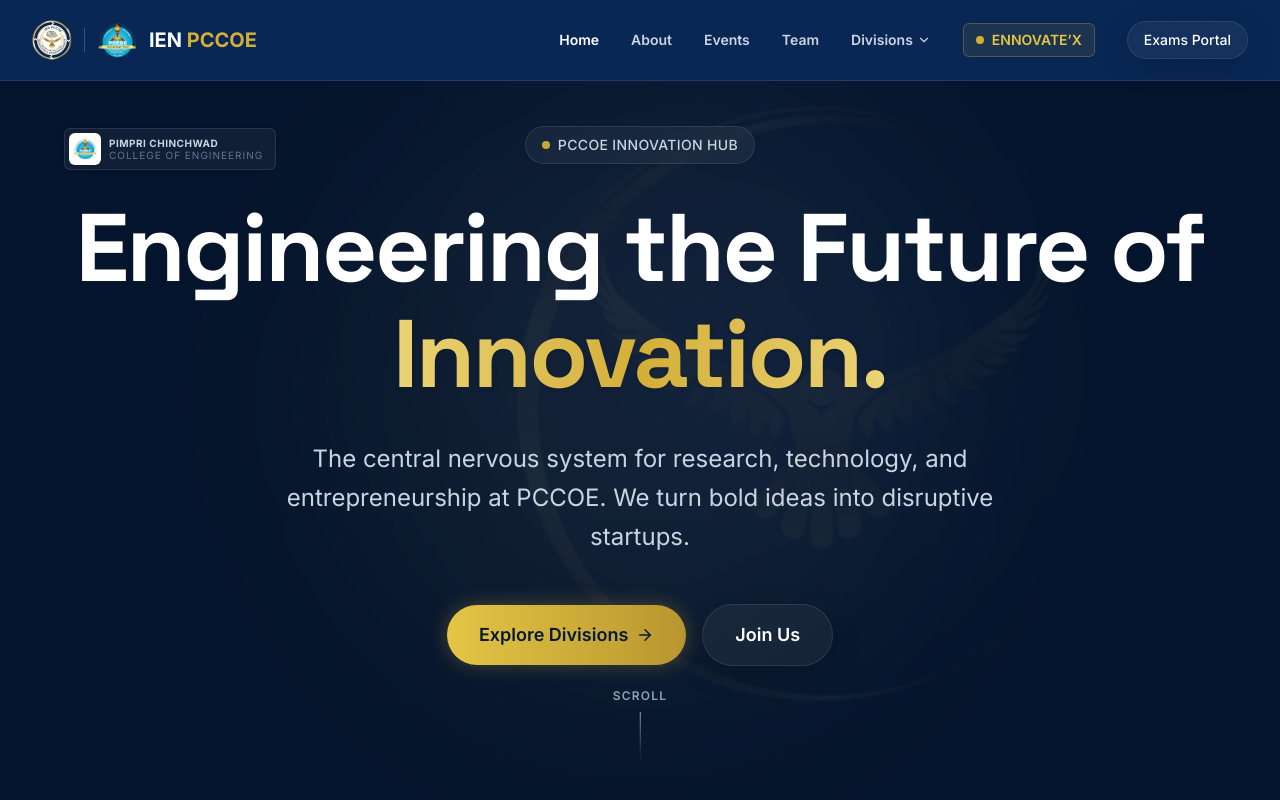
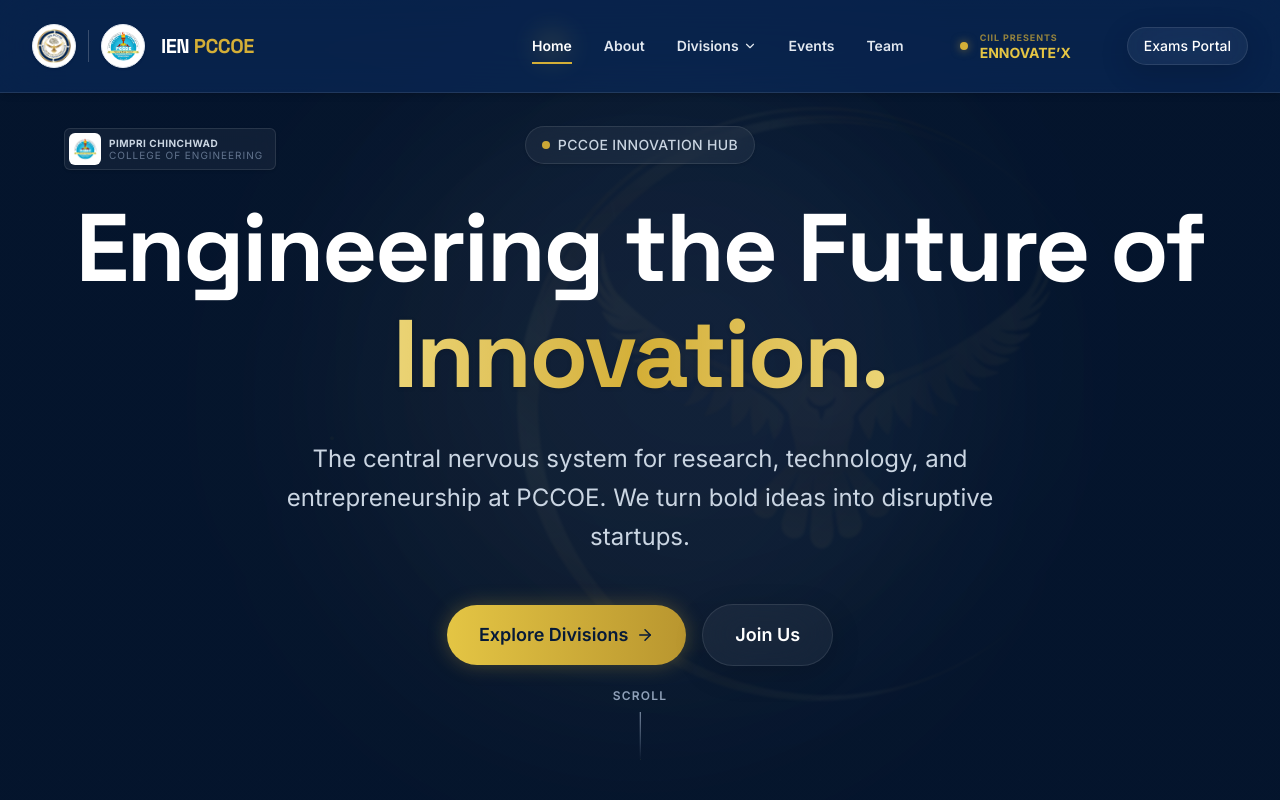
Before and after one commit to harshkaranje07/ien-club, a React (Vite) app in the folder frontend/: page / in a window 1280 px wide. Shown: the top 800 px of the page. Built offline with nearby package versions, Linux system fonts and the light colour scheme.

Commit message:
Improved the navbar and home and related files

```diff
--- a/frontend/src/components/layout/Navbar.tsx
+++ b/frontend/src/components/layout/Navbar.tsx
@@ -1,37 +1,43 @@
-import { useState, useEffect } from "react";
-import { Link, useLocation } from "react-router-dom";
-import { Menu, X, ChevronDown } from "lucide-react";
-import { motion, AnimatePresence } from "framer-motion";
-import { Button } from "../ui/Button";
+import { useState, useEffect } from 'react';
+import { Link, useLocation } from 'react-router-dom';
+import { Menu, X, ChevronDown, Rocket } from 'lucide-react';
+import { motion, AnimatePresence, useReducedMotion } from 'motion/react';
+import { Button } from '../ui/Button';
 
 const divisions = [
-  { name: "IIC", path: "/divisions/iic", desc: "Institution Innovation Council" },
-  { name: "IPR", path: "/divisions/ipr", desc: "Intellectual Property Rights" },
-  { name: "CIIL", path: "/divisions/ciil", desc: "Center for Innovation & Industry Linkage" },
+  { name: 'IIC', path: '/divisions/iic', desc: 'Institution Innovation Council' },
+  { name: 'IPR', path: '/divisions/ipr', desc: 'Intellectual Property Rights' },
+  { name: 'CIIL', path: '/divisions/ciil', desc: 'Center for Innovation & Industry Linkage' },
 ];
 
 const navLinks = [
-  { name: "Home", path: "/" },
-  { name: "About", path: "/about" },
-  { name: "Events", path: "/events" },
-  { name: "Team", path: "/team" },
+  { name: 'Home', path: '/' },
+  { name: 'About', path: '/about' },
+  { name: 'Events', path: '/events' },
+  { name: 'Team', path: '/team' },
 ];
 
 export function Navbar() {
   const [isOpen, setIsOpen] = useState(false);
   const [scrolled, setScrolled] = useState(false);
   const [activeDropdown, setActiveDropdown] = useState(false);
+  const [isMobile, setIsMobile] = useState(false);
   const location = useLocation();
+  const prefersReducedMotion = useReducedMotion();
 
-  const isMobile =
-    typeof window !== "undefined" && window.innerWidth < 768;
+  useEffect(() => {
+    const checkMobile = () => setIsMobile(window.innerWidth < 768);
+    checkMobile();
+    window.addEventListener('resize', checkMobile);
+    return () => window.removeEventListener('resize', checkMobile);
+  }, []);
 
   useEffect(() => {
     const handleScroll = () => {
       setScrolled(window.scrollY > 20);
     };
-    window.addEventListener("scroll", handleScroll);
-    return () => window.removeEventListener("scroll", handleScroll);
+    window.addEventListener('scroll', handleScroll);
+    return () => window.removeEventListener('scroll', handleScroll);
   }, []);
 
   useEffect(() => {
@@ -39,108 +45,152 @@
     setActiveDropdown(false);
   }, [location]);
 
+  const shouldAnimate = !prefersReducedMotion && !isMobile;
+
   const navClass = scrolled
-    ? "bg-navy-900/90 border-b border-white/10 py-3"
-    : "bg-navy-900/80 border-b border-white/10 py-5";
+    ? `bg-navy-900/80 ${isMobile ? 'backdrop-blur-md' : 'backdrop-blur-xl'} border-b border-white/10 shadow-lg py-3`
+    : `bg-navy-900/60 ${isMobile ? 'backdrop-blur-md' : 'backdrop-blur-xl'} border-b border-white/10 shadow-md py-6`;
+
+  const linkClass = 'text-slate-200 hover:text-white';
+
+  const logoTextClass = 'text-white';
 
   return (
-    <nav className={`fixed top-0 w-full z-50 transition-all duration-300 ${navClass}`}>
+    <nav className={`fixed top-0 w-full z-50 transition-all duration-500 ease-[cubic-bezier(0.22,1,0.36,1)] ${navClass}`}>
       <div className="max-w-7xl mx-auto px-4 sm:px-6 lg:px-8">
         <div className="flex justify-between items-center">
-
-          {/* ================= LOGO SECTION ================= */}
-          <Link to="/" className="flex items-center gap-3">
-
+          {/* Logo */}
+          <Link to="/" className="flex items-center gap-4 group">
+            <div className="flex items-center gap-3">
+              <div className={`rounded-full flex items-center justify-center overflow-hidden transition-all duration-500 ease-[cubic-bezier(0.22,1,0.36,1)] bg-white border border-slate-200 shadow-sm group-hover:shadow-md ${scrolled ? 'h-10 w-10' : 'h-11 w-11'}`}>
                 <img
                   src="/logo.png"
                   alt="IEN Logo"
-              className={`transition-all duration-300 ${scrolled ? "h-9 w-9" : "h-10 w-10"}`}
-              loading="eager"
+                  className="w-full h-full object-contain p-1"
+                  onError={(e) => {
+                    (e.target as HTMLImageElement).src = 'https://picsum.photos/seed/ien/48/48';
+                  }}
                 />
-
-            <div className="w-[1px] h-6 bg-white/20" />
-
+              </div>
+              <div className={`w-[1px] transition-all duration-500 ${scrolled ? 'h-6 bg-slate-300' : 'h-8 bg-white/20'}`} />
+              <div className={`rounded-full flex items-center justify-center overflow-hidden transition-all duration-500 ease-[cubic-bezier(0.22,1,0.36,1)] bg-white border border-slate-200 shadow-sm group-hover:shadow-md ${scrolled ? 'h-10 w-10' : 'h-11 w-11'}`}>
                 <img
                   src="/college.png"
                   alt="PCCOE Logo"
-              className={`transition-all duration-300 ${scrolled ? "h-9 w-9" : "h-10 w-10"}`}
-              loading="eager"
+                  className="w-full h-full object-contain p-1"
+                  onError={(e) => {
+                    (e.target as HTMLImageElement).src = 'https://picsum.photos/seed/pccoe/48/48';
+                  }}
                 />
-
-            <span className={`font-bold text-white transition-all duration-300 ${scrolled ? "text-lg" : "text-xl"}`}>
+              </div>
+            </div>
+            <span className={`font-display font-bold tracking-tight transition-all duration-500 ease-[cubic-bezier(0.22,1,0.36,1)] ${logoTextClass} ${scrolled ? 'text-lg' : 'text-xl'}`}>
               IEN <span className="text-gold-500">PCCOE</span>
             </span>
           </Link>
 
-          {/* ================= DESKTOP NAV ================= */}
+          {/* Desktop Nav */}
           <div className="hidden md:flex items-center gap-8">
-
-            {navLinks.map((link) => {
+            {navLinks.slice(0, 2).map((link) => {
               const isActive = location.pathname === link.path;
               return (
                 <Link
                   key={link.name}
                   to={link.path}
-                  className={`text-sm font-semibold transition-colors ${
-                    isActive ? "text-white" : "text-slate-300 hover:text-white"
-                  }`}
+                  className={`relative py-2 text-sm font-semibold transition-colors group ${linkClass} ${isActive ? 'text-white' : ''}`}
                 >
                   {link.name}
+                  <span className={`absolute left-0 bottom-0 w-full h-[2px] bg-gold-500 origin-left transition-transform duration-300 ease-out ${isActive ? 'scale-x-100' : 'scale-x-0 group-hover:scale-x-100'}`} />
+                  <span className={`absolute inset-0 bg-gold-400/20 blur-md rounded-full -z-10 opacity-0 transition-opacity duration-300 ${isActive ? 'opacity-50' : 'group-hover:opacity-100'}`} />
                 </Link>
               );
             })}
 
-            {/* Divisions Dropdown */}
+            {/* Dropdown */}
             <div
               className="relative"
               onMouseEnter={() => setActiveDropdown(true)}
               onMouseLeave={() => setActiveDropdown(false)}
             >
-              <button className="flex items-center gap-1 text-sm font-semibold text-slate-300 hover:text-white">
-                Divisions <ChevronDown size={14} />
+              <button className={`relative flex items-center gap-1 text-sm font-semibold transition-colors py-2 group ${linkClass} ${location.pathname.startsWith('/divisions') ? 'text-white' : ''}`}>
+                Divisions <ChevronDown size={14} className={`transition-transform duration-300 ${activeDropdown ? 'rotate-180' : ''}`} />
+                <span className={`absolute left-0 bottom-0 w-full h-[2px] bg-gold-500 origin-left transition-transform duration-300 ease-out ${activeDropdown || location.pathname.startsWith('/divisions') ? 'scale-x-100' : 'scale-x-0 group-hover:scale-x-100'}`} />
+                <span className={`absolute inset-0 bg-gold-400/20 blur-md rounded-full -z-10 opacity-0 transition-opacity duration-300 ${activeDropdown || location.pathname.startsWith('/divisions') ? 'opacity-50' : 'group-hover:opacity-100'}`} />
               </button>
 
               <AnimatePresence>
                 {activeDropdown && (
                   <motion.div
-                    initial={!isMobile ? { opacity: 0, y: 10 } : undefined}
-                    animate={!isMobile ? { opacity: 1, y: 0 } : undefined}
-                    exit={!isMobile ? { opacity: 0, y: 10 } : undefined}
-                    transition={{ duration: 0.2 }}
-                    className="absolute top-full left-0 mt-3 w-64 bg-navy-900 border border-white/10 rounded-lg shadow-lg p-2"
+                    initial={{ opacity: 0, y: 15, scale: 0.95 }}
+                    animate={{ opacity: 1, y: 0, scale: 1 }}
+                    exit={{ opacity: 0, y: 10, scale: 0.95 }}
+                    transition={{ duration: 0.2, ease: "easeOut" }}
+                    className="absolute top-full left-1/2 -translate-x-1/2 pt-4 w-72"
                   >
+                    <div className={`backdrop-blur-xl rounded-2xl shadow-2xl border overflow-hidden p-2 ring-1 bg-navy-900/95 border-white/10 ring-white/5`}>
                       {divisions.map((div) => (
                         <Link
                           key={div.name}
                           to={div.path}
-                        className="block p-3 rounded-md hover:bg-white/5 transition"
+                          className={`block p-4 rounded-xl transition-all duration-300 group hover:bg-white/5`}
                         >
-                        <div className="font-semibold text-white">{div.name}</div>
-                        <div className="text-xs text-slate-400">{div.desc}</div>
+                          <div className={`font-display font-bold transition-colors mb-1 text-white group-hover:text-gold-400`}>
+                            {div.name}
+                          </div>
+                          <div className={`text-xs leading-relaxed text-slate-400`}>{div.desc}</div>
                         </Link>
                       ))}
+                    </div>
                   </motion.div>
                 )}
               </AnimatePresence>
             </div>
 
-            {/* ================= FLAGSHIP EVENT ================= */}
+            {navLinks.slice(2).map((link) => {
+              const isActive = location.pathname === link.path;
+              return (
+                <Link
+                  key={link.name}
+                  to={link.path}
+                  className={`relative py-2 text-sm font-semibold transition-colors group ${linkClass} ${isActive ? 'text-white' : ''}`}
+                >
+                  {link.name}
+                  <span className={`absolute left-0 bottom-0 w-full h-[2px] bg-gold-500 origin-left transition-transform duration-300 ease-out ${isActive ? 'scale-x-100' : 'scale-x-0 group-hover:scale-x-100'}`} />
+                  <span className={`absolute inset-0 bg-gold-400/20 blur-md rounded-full -z-10 opacity-0 transition-opacity duration-300 ${isActive ? 'opacity-50' : 'group-hover:opacity-100'}`} />
+                </Link>
+              );
+            })}
+
             <Link
               to="/ciil/ennovatex"
-              className="flex items-center gap-2 px-3 py-1.5 rounded-md border border-gold-500/30 bg-gold-500/10 hover:bg-gold-500/20 transition text-gold-400 font-semibold text-sm"
+              className={`relative flex items-center gap-3 px-4 py-2 transition-all duration-300 group ml-2 ${
+                location.pathname === '/ciil/ennovatex'
+                  ? 'bg-gold-500/10 rounded-md shadow-[0_0_20px_rgba(212,175,55,0.15)]'
+                  : ''
+              }`}
             >
-              <span className="w-2 h-2 bg-gold-500 rounded-full"></span>
+              <span className={`w-2 h-2 bg-gold-500 rounded-full ${shouldAnimate ? 'animate-pulse' : ''} shadow-[0_0_10px_rgba(212,175,55,0.6)] shrink-0`} />
+              <div className="flex flex-col">
+                <span className="text-[9px] leading-none tracking-widest uppercase text-gold-500/70 font-bold mb-1">
+                  CIIL Presents
+                </span>
+                <span className="text-gold-400 font-bold text-sm leading-none group-hover:text-gold-300 transition-colors group-hover:shadow-[0_0_20px_rgba(212,175,55,0.5)]">
                   ENNOVATE’X
+                </span>
+              </div>
+              <span className={`absolute left-0 bottom-0 w-full h-[2px] bg-gold-500 origin-left transition-transform duration-300 ease-out ${location.pathname === '/ciil/ennovatex' ? 'scale-x-100' : 'scale-x-0 group-hover:scale-x-100'}`} />
             </Link>
 
+            <div className="flex items-center gap-4 ml-2">
               <Button href="/exams" variant="glass" size="sm">
                 Exams Portal
               </Button>
             </div>
+          </div>
 
-          {/* ================= MOBILE BUTTON ================= */}
+          {/* Mobile Menu Button */}
           <button
-            className="md:hidden text-white"
+            className={`md:hidden p-2 transition-colors text-white`}
             onClick={() => setIsOpen(!isOpen)}
           >
             {isOpen ? <X size={24} /> : <Menu size={24} />}
@@ -148,37 +198,71 @@
         </div>
       </div>
 
-      {/* ================= MOBILE NAV ================= */}
+      {/* Mobile Nav */}
       <AnimatePresence>
         {isOpen && (
           <motion.div
-            initial={!isMobile ? { opacity: 0, height: 0 } : undefined}
-            animate={!isMobile ? { opacity: 1, height: "auto" } : undefined}
-            exit={!isMobile ? { opacity: 0, height: 0 } : undefined}
-            transition={{ duration: 0.2 }}
-            className="md:hidden bg-navy-900 border-b border-white/10"
+            initial={{ opacity: 0, y: -10 }}
+            animate={{ opacity: 1, y: 0 }}
+            exit={{ opacity: 0, y: -10 }}
+            transition={{ duration: 0.2, ease: "easeOut" }}
+            className={`md:hidden backdrop-blur-md border-b bg-navy-900/95 border-white/10`}
           >
             <div className="px-4 py-6 space-y-4">
-
-              {navLinks.map((link) => (
-                <Link key={link.name} to={link.path} className="block text-white font-semibold">
+              {navLinks.slice(0, 2).map((link) => (
+                <Link
+                  key={link.name}
+                  to={link.path}
+                  className={`block text-base font-semibold text-white`}
+                >
                   {link.name}
                 </Link>
               ))}
 
+              <div className="py-2">
+                <div className="text-xs font-bold text-gold-500 uppercase tracking-wider mb-3">Divisions</div>
+                <div className={`space-y-3 pl-4 border-l-2 border-white/10`}>
+                  {divisions.map((div) => (
+                    <div key={div.name}>
+                      <Link
+                        to={div.path}
+                        className={`block text-base font-semibold text-white`}
+                      >
+                        {div.name} <span className={`text-xs font-normal ml-2 text-slate-400`}>{div.desc}</span>
+                      </Link>
+                    </div>
+                  ))}
+                </div>
+              </div>
+
+              {navLinks.slice(2).map((link) => (
+                <Link
+                  key={link.name}
+                  to={link.path}
+                  className={`block text-base font-semibold text-white`}
+                >
+                  {link.name}
+                </Link>
+              ))}
+
+              <div className="py-2">
                 <Link
                   to="/ciil/ennovatex"
-                className="block text-gold-400 font-semibold"
+                  className="flex items-center gap-3 p-3 bg-gold-500/10 rounded-lg border border-gold-500/20"
                 >
-                ENNOVATE’X (Flagship Event)
+                  <span className="w-2 h-2 bg-gold-500 rounded-full shrink-0" />
+                  <div className="flex flex-col">
+                    <span className="text-[10px] uppercase tracking-widest text-gold-500/80 font-bold mb-0.5">CIIL Presents</span>
+                    <span className="text-gold-400 font-bold text-base">ENNOVATE’X</span>
+                  </div>
                 </Link>
+              </div>
 
               <div className="pt-4">
-                <Button href="/exams" className="w-full">
-                  Exams Portal
+                <Button href="/exams" variant="primary" className="w-full">
+                  Online Exams Portal
                 </Button>
               </div>
-
             </div>
           </motion.div>
         )}
--- a/frontend/src/pages/Home.tsx
+++ b/frontend/src/pages/Home.tsx
@@ -1,7 +1,7 @@
 import { useState, useEffect } from 'react';
 import { motion, useReducedMotion } from 'motion/react';
 import { ArrowRight, Lightbulb, ShieldCheck, Link as LinkIcon, Users, TrendingUp, Rocket, Zap } from 'lucide-react';
-import { Link } from 'react-router-dom';
+import { Link, useLocation } from 'react-router-dom';
 import { Button } from '../components/ui/Button';
 import { Card } from '../components/ui/Card';
 import { Section } from '../components/ui/Section';
@@ -56,6 +56,7 @@
 export default function Home() {
   const prefersReducedMotion = useReducedMotion();
   const [isMobile, setIsMobile] = useState(false);
+  const location = useLocation();
 
   useEffect(() => {
     const checkMobile = () => setIsMobile(window.innerWidth < 768);
@@ -63,6 +64,18 @@
     window.addEventListener('resize', checkMobile);
     return () => window.removeEventListener('resize', checkMobile);
   }, []);
+
+  useEffect(() => {
+    if (location.hash) {
+      const targetId = location.hash.substring(1);
+      const element = document.getElementById(targetId);
+      if (element) {
+        setTimeout(() => {
+          element.scrollIntoView({ behavior: 'smooth' });
+        }, 100);
+      }
+    }
+  }, [location]);
 
   const shouldAnimate = !prefersReducedMotion && !isMobile;
 
@@ -198,7 +211,7 @@
             transition={{ duration: 0.8, delay: 0.3, ease: [0.22, 1, 0.36, 1] }}
             className="flex flex-col sm:flex-row items-center justify-center gap-3 md:gap-4 px-4"
           >
-            <Button href="/divisions" size="lg" icon={<ArrowRight size={18} />} className="w-full sm:w-auto">
+            <Button href="/#divisions" size="lg" icon={<ArrowRight size={18} />} className="w-full sm:w-auto">
               Explore Divisions
             </Button>
             <Button href="/contact" variant="glass" size="lg" className="w-full sm:w-auto">
```
Also changed, not shown: frontend/src/components/ui/Button.tsx (+24 -1 lines). Lines whose indentation alone changed are shown as unchanged.
